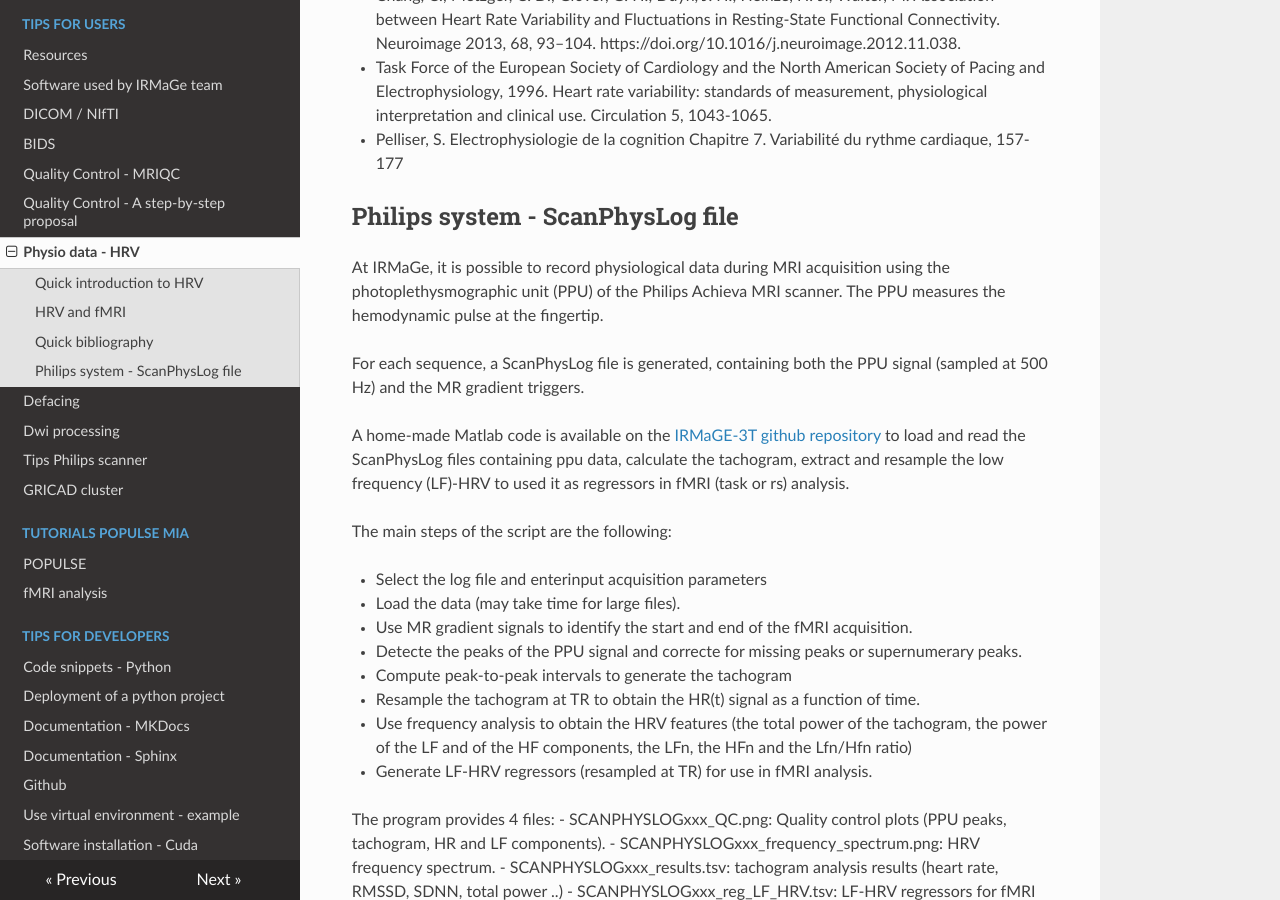
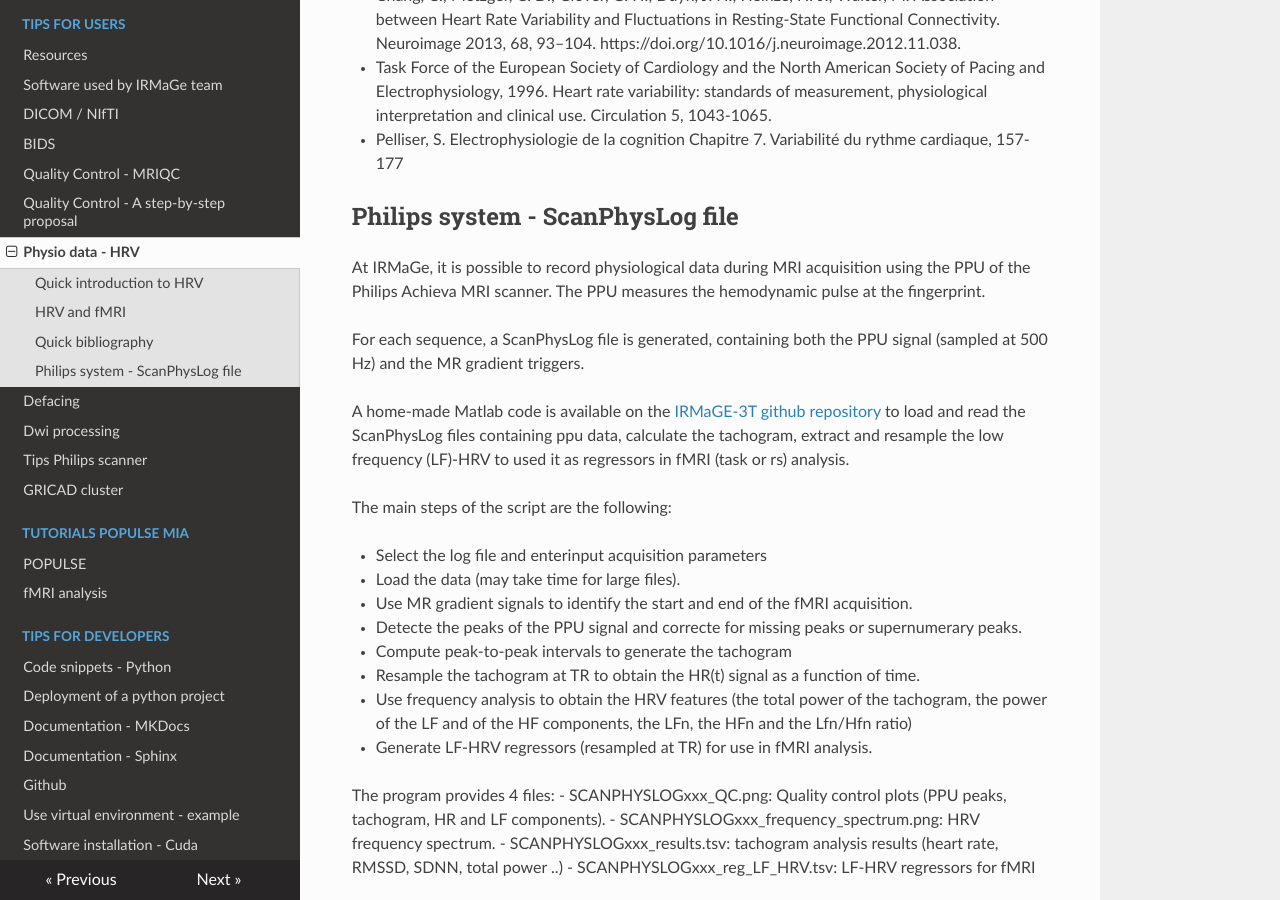
Before and after one commit to IRMaGe-3T/irmage-tools-resources, an MkDocs documentation site: the page built from docs/users/hrv.md, in a window 1280 px wide and 900 px high, scrolled down 1568 px. Built offline with MkDocs 1.6.1, drawn with Linux system fonts in a browser that asks for light colours; nearby versions of some CDN libraries.

Commit message:
Update hrv.md

```diff
--- a/docs/users/hrv.md
+++ b/docs/users/hrv.md
@@ -58,7 +58,7 @@ For example:
 
 ## Philips system - ScanPhysLog file
 
-At IRMaGe, it is possible to record physiological data during MRI acquisition using the photoplethysmographic unit (PPU) of the Philips Achieva MRI scanner. The PPU measures the hemodynamic pulse at the fingertip.
+At IRMaGe, it is possible to record physiological data during MRI acquisition using the PPU of the Philips Achieva MRI scanner. The PPU measures the hemodynamic pulse at the fingerprint.
 
 For each sequence, a ScanPhysLog file is generated, containing both the PPU signal (sampled at 500 Hz) and the MR gradient triggers.
 
```
